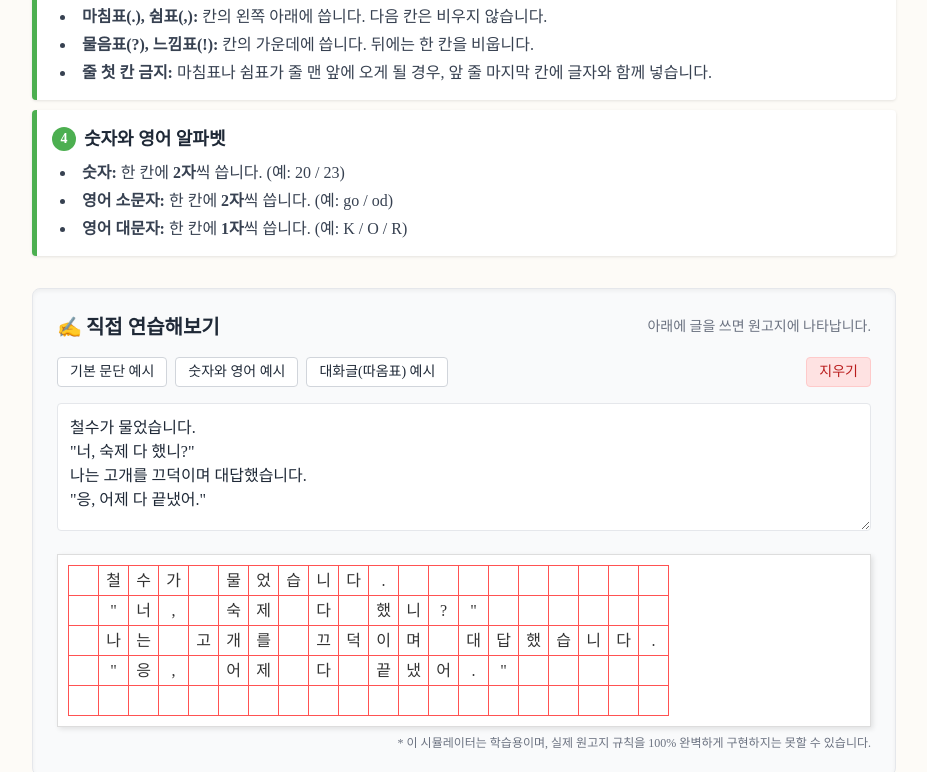
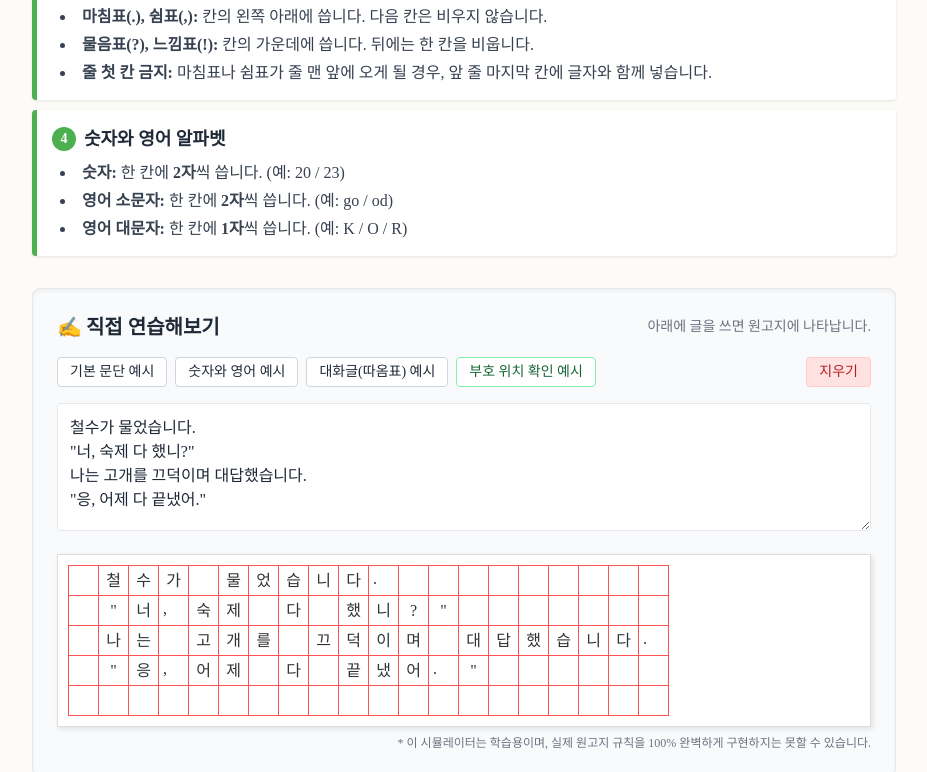
Before and after one commit to sometime4224-hnu/hnu-3B-korean-webapp, a plain HTML site: page writeclass/wongo/rules1.html in a window 1280 px wide. Both pictures are taken after a click on the button "대화글(따옴표) 예시". Shown: the part 480-1252 px from the top of the page, without its empty margins (176-1103 px from the left). Drawn offline with nearby package versions, Linux system fonts and the light colour scheme; a web font is replaced by a local one.

Commit message:
Update rules1.html

```diff
--- a/writeclass/wongo/rules1.html
+++ b/writeclass/wongo/rules1.html
@@ -45,6 +45,14 @@
         }
         .cell:nth-child(20n) {
             border-right-width: 1px;
+        }
+
+        /* 3번 규칙: 마침표/쉼표 위치 교정 (왼쪽 아래) */
+        .cell.bottom-left {
+            justify-content: flex-start;
+            align-items: flex-end;
+            padding-left: 4px;
+            padding-bottom: 4px;
         }
 
         .rules-box {
@@ -158,6 +166,7 @@
                 <button onclick="setExample('basic')" class="px-3 py-1 bg-white border border-gray-300 rounded hover:bg-green-50 text-sm" data-i18n="btnBasic">기본 문단 예시</button>
                 <button onclick="setExample('number')" class="px-3 py-1 bg-white border border-gray-300 rounded hover:bg-green-50 text-sm" data-i18n="btnNumber">숫자와 영어 예시</button>
                 <button onclick="setExample('dialogue')" class="px-3 py-1 bg-white border border-gray-300 rounded hover:bg-green-50 text-sm" data-i18n="btnDialogue">대화글(따옴표) 예시</button>
+                <button onclick="setExample('punctuation')" class="px-3 py-1 bg-white border border-green-300 text-green-800 rounded hover:bg-green-50 text-sm" data-i18n="btnPunctuation">부호 위치 확인 예시</button>
                 <button onclick="clearText()" class="px-3 py-1 bg-red-100 border border-red-200 text-red-700 rounded hover:bg-red-200 text-sm ml-auto" data-i18n="btnClear">지우기</button>
             </div>
 
@@ -209,6 +218,7 @@
                 btnBasic: "기본 문단 예시",
                 btnNumber: "숫자와 영어 예시",
                 btnDialogue: "대화글(따옴표) 예시",
+                btnPunctuation: "부호 위치/줄바꿈 확인",
                 btnClear: "지우기",
                 placeholder: "여기에 글을 입력하세요. 문단 바꿈(엔터)도 반영됩니다.",
                 disclaimer: "* 이 시뮬레이터는 학습용이며, 실제 원고지 규칙(특히 줄 끝 부호 처리 등)을 100% 완벽하게 구현하지는 못할 수 있습니다."
@@ -236,17 +246,16 @@
                 btnBasic: "Ví dụ đoạn văn cơ bản",
                 btnNumber: "Ví dụ số và tiếng Anh",
                 btnDialogue: "Ví dụ hội thoại",
+                btnPunctuation: "Ví dụ dấu câu",
                 btnClear: "Xóa",
                 placeholder: "Nhập văn bản vào đây. Nhấn Enter để xuống dòng.",
                 disclaimer: "* Trình mô phỏng này chỉ dành cho mục đích học tập và có thể không hoàn toàn chính xác 100% so với quy tắc thực tế."
             }
         };
 
-        // 언어 변경 함수
         function changeLanguage(lang) {
             const data = translations[lang];
 
-            // 텍스트 업데이트
             document.querySelectorAll('[data-i18n]').forEach(el => {
                 const key = el.getAttribute('data-i18n');
                 if (data[key]) {
@@ -254,39 +263,32 @@
                 }
             });
 
-            // 플레이스홀더 업데이트
             document.getElementById('input-text').placeholder = data.placeholder;
 
-            // 버튼 스타일 업데이트
             const btnKo = document.getElementById('btn-ko');
             const btnVi = document.getElementById('btn-vi');
 
             if (lang === 'ko') {
                 btnKo.classList.add('active', 'bg-white', 'text-green-800', 'shadow-sm');
                 btnKo.classList.remove('text-white', 'hover:bg-green-600');
-
                 btnVi.classList.remove('active', 'bg-white', 'text-green-800', 'shadow-sm');
                 btnVi.classList.add('text-white', 'hover:bg-green-600');
             } else {
                 btnVi.classList.add('active', 'bg-white', 'text-green-800', 'shadow-sm');
                 btnVi.classList.remove('text-white', 'hover:bg-green-600');
-
                 btnKo.classList.remove('active', 'bg-white', 'text-green-800', 'shadow-sm');
                 btnKo.classList.add('text-white', 'hover:bg-green-600');
             }
         }
 
-        // 초기화
         function initGrid() {
             renderGrid('');
         }
 
-        // 텍스트 변경 감지
         inputText.addEventListener('input', () => {
             renderGrid(inputText.value);
         });
 
-        // 예시 텍스트 설정
         function setExample(type) {
             let text = "";
             if (type === 'basic') {
@@ -295,6 +297,10 @@
                 text = "저는 2024년에 12살이 됩니다. My name is Gildong.\n영어 단어 apple은 사과라는 뜻입니다. ABC 초콜릿을 먹었습니다.";
             } else if (type === 'dialogue') {
                 text = "철수가 물었습니다.\n\"너, 숙제 다 했니?\"\n나는 고개를 끄덕이며 대답했습니다.\n\"응, 어제 다 끝냈어.\"";
+            } else if (type === 'punctuation') {
+                // 부호 위치(줄바꿈) 및 마침표 뒤 자동 붙임 테스트
+                text = "1. 줄바꿈 테스트(부호가 맨 앞에 안 옴): 가나다라마바사아자차카타파하가나다라마바사아.\n" +
+                       "2. 붙여쓰기 테스트: 마침표 뒤에 공백을 넣어도 붙습니다. 이렇게.  보이시나요? 물음표는 띄어집니다.";
             }
             inputText.value = text;
             renderGrid(text);
@@ -305,11 +311,9 @@
             renderGrid('');
         }
 
-        // 핵심 로직: 텍스트를 원고지 셀 데이터로 변환
         function renderGrid(rawText) {
-            gridOutput.innerHTML = ''; // 초기화
+            gridOutput.innerHTML = '';
 
-            // 입력이 없으면 빈 원고지 10줄 생성
             if (!rawText) {
                 createEmptyRows(5);
                 return;
@@ -319,8 +323,8 @@
             let totalCells = [];
 
             paragraphs.forEach((para, pIndex) => {
+                // 문단 바꿈 시 줄바꿈 처리
                 if (pIndex > 0) {
-                    // 문단이 바뀌면 줄바꿈 처리 (남은 칸을 빈 칸으로 채워 다음 줄로 넘김)
                     const remainder = totalCells.length % CELLS_PER_LINE;
                     if (remainder > 0) {
                         const cellsToFill = CELLS_PER_LINE - remainder;
@@ -328,42 +332,57 @@
                     }
                 }
 
-                // 문단 첫 칸 비우기 (내용이 있는 문단인 경우)
+                // 문단 첫 칸 비우기
                 if (para.length > 0) {
                     totalCells.push('');
                 }
 
-                // 문자 파싱 (숫자/영어소문자 2자 처리)
                 let i = 0;
                 while (i < para.length) {
                     const char = para[i];
                     const nextChar = para[i+1];
+                    let chunk = char;
+                    let consumed = 1;
 
-                    // 숫자이거나 영어 소문자인지 확인 (간단한 정규식)
-                    // ASCII 숫자(0-9) 및 소문자(a-z)
+                    // 숫자/소문자 2자 처리
                     const isHalfWidth = (c) => /^[0-9a-z]$/.test(c);
+                    if (isHalfWidth(char) && nextChar && isHalfWidth(nextChar)) {
+                        chunk = char + nextChar;
+                        consumed = 2;
+                    }
 
-                    if (isHalfWidth(char) && nextChar && isHalfWidth(nextChar)) {
-                        // 현재 글자와 다음 글자 모두 반각(숫자/소문자)이면 한 칸에 뭉침
-                        totalCells.push(char + nextChar);
-                        i += 2;
+                    // *** 핵심 로직: 부호 줄바꿈 방지 ***
+                    // 마침표나 쉼표가 줄의 맨 첫 칸(index % 20 === 0)에 오게 될 경우
+                    // 새로운 칸을 만드는 대신, 이전 칸에 합친다.
+                    const isPunctuation = (chunk === '.' || chunk === ',');
+                    const isNextCellStartOfLine = (totalCells.length % CELLS_PER_LINE === 0);
+
+                    if (isPunctuation && isNextCellStartOfLine && totalCells.length > 0) {
+                        // 이전 칸에 덧붙이기 (예: "다" -> "다.")
+                        totalCells[totalCells.length - 1] += chunk;
                     } else {
-                        // 그 외(한글, 대문자, 특수기호 등)는 한 칸 차지
-                        totalCells.push(char);
-                        i++;
+                        // 일반적인 경우
+                        totalCells.push(chunk);
                     }
+
+                    // *** 핵심 로직 2: 마침표/쉼표 뒤 공백 제거 ***
+                    // 마침표나 쉼표가 오고 그 바로 다음이 공백(' ')이면 해당 공백을 무시합니다.
+                    // chunk가 '.' 또는 ',' 인 경우 consumed는 항상 1입니다.
+                    if ((chunk === '.' || chunk === ',') && para[i + consumed] === ' ') {
+                        consumed++; // 공백(1글자)을 건너뛰도록 처리
+                    }
+
+                    i += consumed;
                 }
             });
 
-            // 그리드 생성
-            // 최소 5줄은 보여주기
+            // 그리드 채우기
             const minCells = CELLS_PER_LINE * 5;
             if (totalCells.length < minCells) {
                 const fill = minCells - totalCells.length;
                 for(let k=0; k<fill; k++) totalCells.push('');
             }
 
-            // 나머지 줄 채우기 (마지막 줄이 꽉 차지 않았을 때)
             const finalRemainder = totalCells.length % CELLS_PER_LINE;
             if (finalRemainder > 0) {
                 for(let k=0; k < (CELLS_PER_LINE - finalRemainder); k++) totalCells.push('');
@@ -375,10 +394,16 @@
                 cellDiv.className = 'cell';
                 cellDiv.textContent = content;
 
-                // 2글자가 들어간 경우(숫자 등) 글자 크기 조정
+                // 글자 크기 조정
                 if (content.length > 1) {
                     cellDiv.style.fontSize = '12px';
                     cellDiv.style.letterSpacing = '-1px';
+                }
+
+                // *** 핵심 CSS: 마침표/쉼표 위치 교정 (왼쪽 아래) ***
+                // 단, 다른 글자와 합쳐진 경우("다.")가 아니라, 단독으로 있는 경우(".")에만 적용
+                if (content === '.' || content === ',') {
+                    cellDiv.classList.add('bottom-left');
                 }
 
                 gridOutput.appendChild(cellDiv);
@@ -393,7 +418,6 @@
             }
         }
 
-        // 시작 시 실행
         initGrid();
 
     </script>
```
